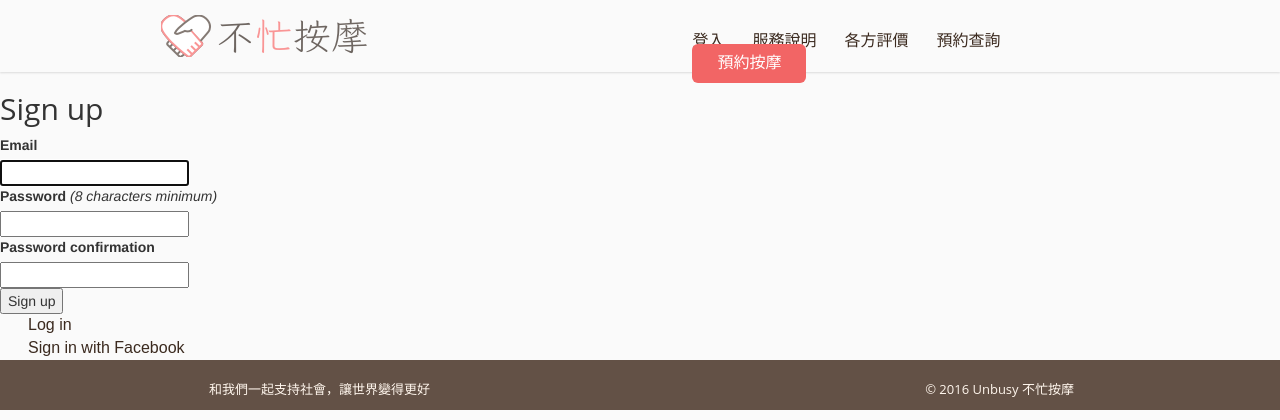
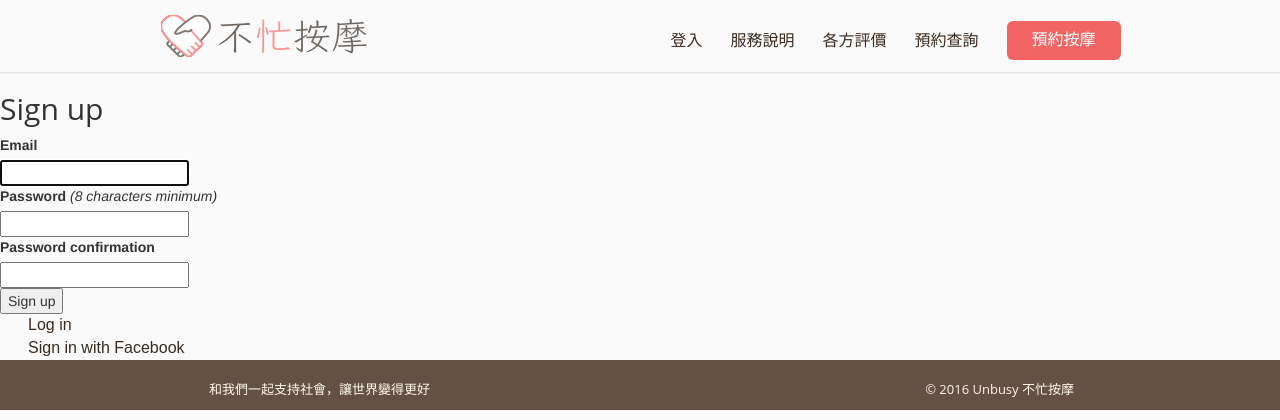
Before and after one commit to lkwu/unbusy, a Rails app: page /users/sign_up in a window 1280 px wide. Shown: the top 420 px of the page. Run offline with Rails 7, Linux system fonts and the light colour scheme; style sheets or scripts are compiled from the project's sources; parts of the project's set-up code (start-up, migrations or seed data) failed here and were passed over; some libraries are stand-ins or nearby versions.

Commit message:
Modified time zone to Taipei and navigation

```diff
--- a/app/assets/stylesheets/body.scss
+++ b/app/assets/stylesheets/body.scss
@@ -51,10 +51,10 @@ p {
 
 ul {
   float: right;
-  width: 500px;
+  width: 550px;
   margin: 0;
   margin-top: 30px;
-  margin-right: 11.25%;
+  margin-right: 9%;
 }
 
 li {
```
Also changed, not shown: app/controllers/users_controller.rb (+2 -5 lines).
